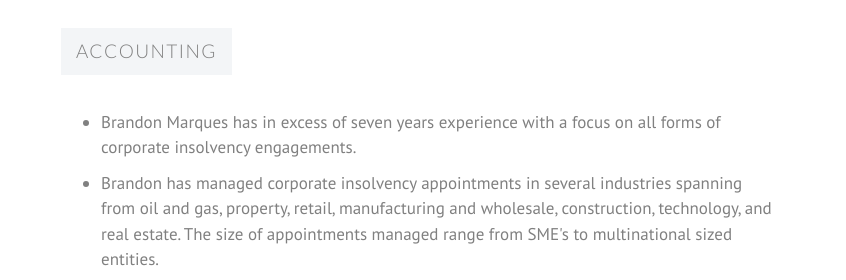
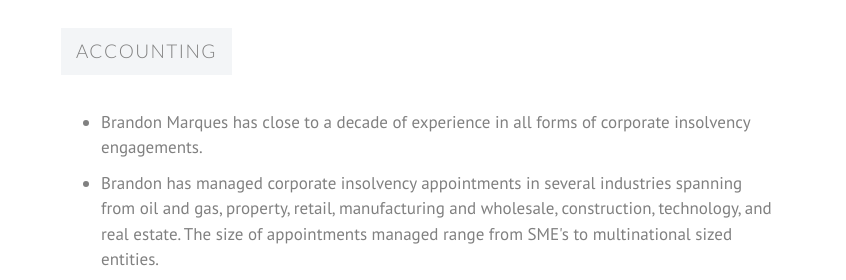
Before and after one commit to TamerHussien/Vanguard-Insolvency-LTD, a plain HTML site: page brandon.html in a window 1280 px wide. Shown: the part 236-516 px from the top of the page, 434-1280 px from the left. Drawn offline with nearby package versions, Linux system fonts and the light colour scheme; some packages are replaced by stand-ins of ours; a script that the page names is missing.

Commit message:
edit brandon info

```diff
--- a/brandon.html
+++ b/brandon.html
@@ -97,8 +97,8 @@
                     <h6 class="price">ACCOUNTING</h6>
                     <ul>
                         <li>
-                            Brandon Marques has in excess of seven years experience with a focus on all forms of
-                            corporate insolvency engagements. </li>
+                            Brandon Marques has close to a decade of experience in all forms of corporate insolvency engagements.
+                        </li>
                         <li>
                             Brandon has managed corporate insolvency appointments in several industries spanning from
                             oil and gas, property, retail, manufacturing and wholesale, construction, technology, and
```
